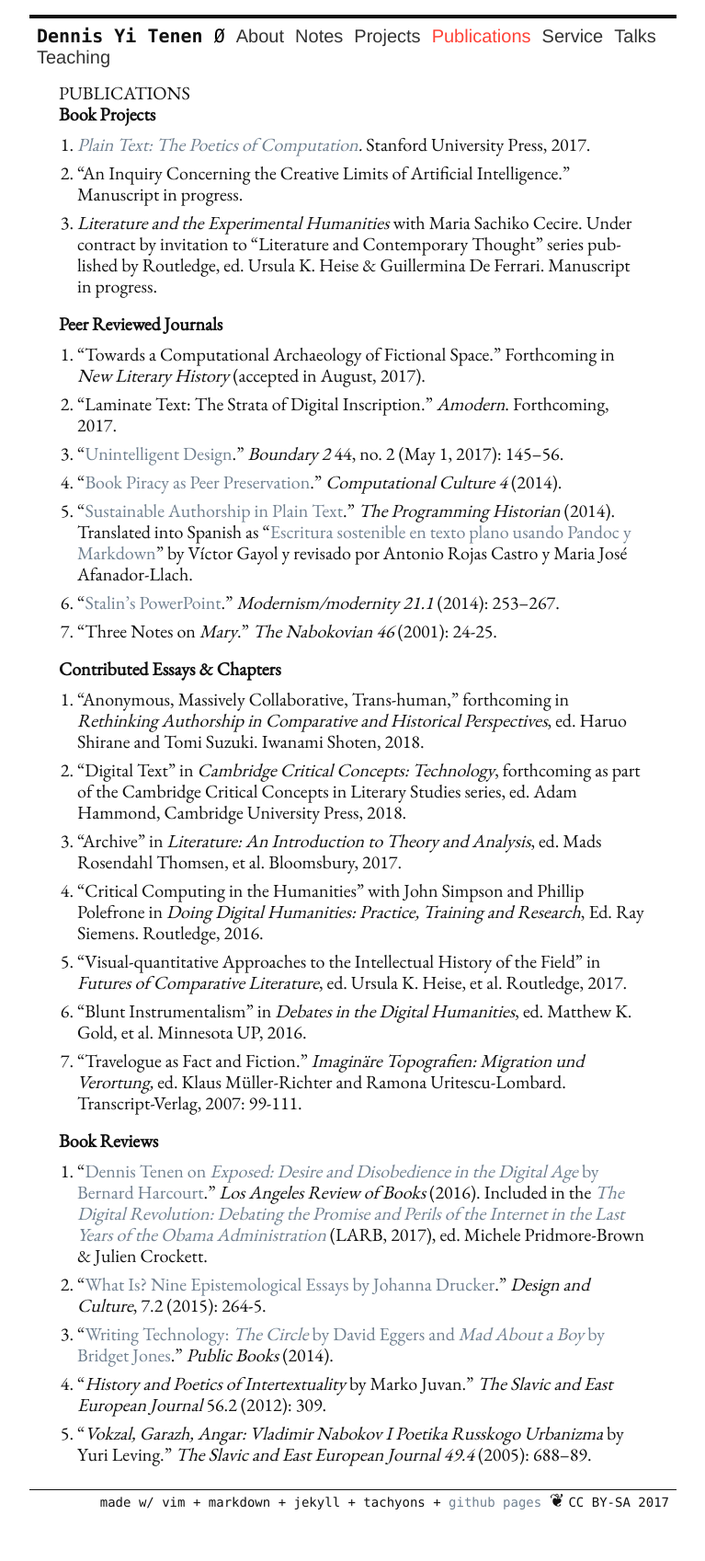
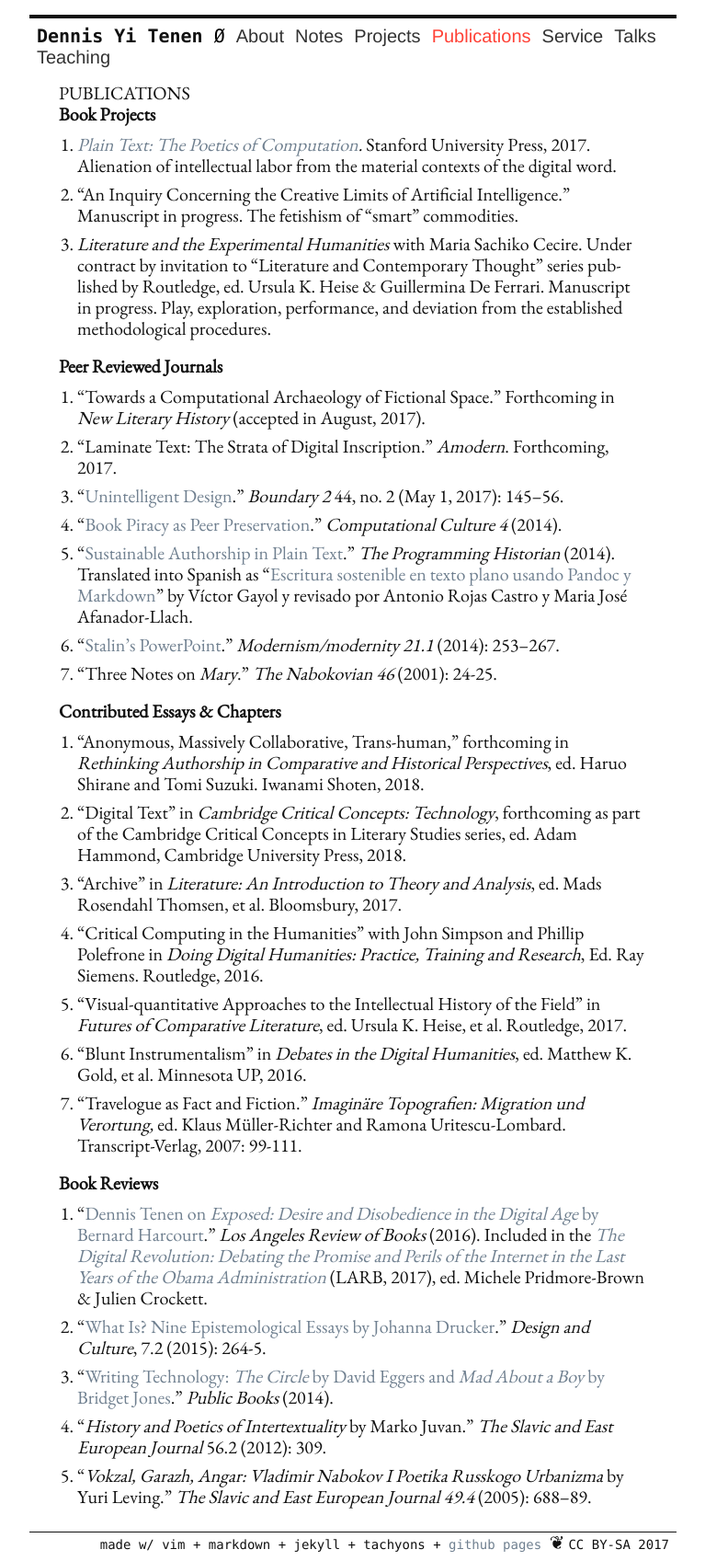
Before and after one commit to denten/denten.github.io, a Jekyll site: the page built from _pages/publications.md, in a window 1280 px wide. Shown: the whole page at 92% size, without its empty margins (256-1023 px from the left). Built offline with Jekyll 4.4.1, drawn with Linux system fonts in a browser that asks for light colours; nearby versions of some CDN libraries; library files that are not in the unit come from our copies; before the commit the page ends 1651 px from its top, so only the background shows below that.

Commit message:
update publish

```diff
--- a/_includes/CV/04-publications.md
+++ b/_includes/CV/04-publications.md
@@ -4,13 +4,15 @@
 
 1. *[Plain Text: The Poetics of
    Computation](http://www.sup.org/books/title/?id=26821).* Stanford
-University Press, 2017.
+University Press, 2017. Alienation of intellectual labor from the material
+contexts of the digital word.
 2. "An Inquiry Concerning the Creative Limits of Artificial Intelligence."
-   Manuscript in progress.
+   Manuscript in progress. The fetishism of "smart" commodities.
 3. *Literature and the Experimental Humanities* with Maria Sachiko Cecire.
    Under contract by invitation to "Literature and Contemporary Thought"
 series published by Routledge, ed.  Ursula K. Heise & Guillermina De Ferrari.
-Manuscript in progress.
+Manuscript in progress. Play, exploration, performance, and deviation from the
+established methodological procedures.
 
 ### Peer Reviewed Journals
 
```
